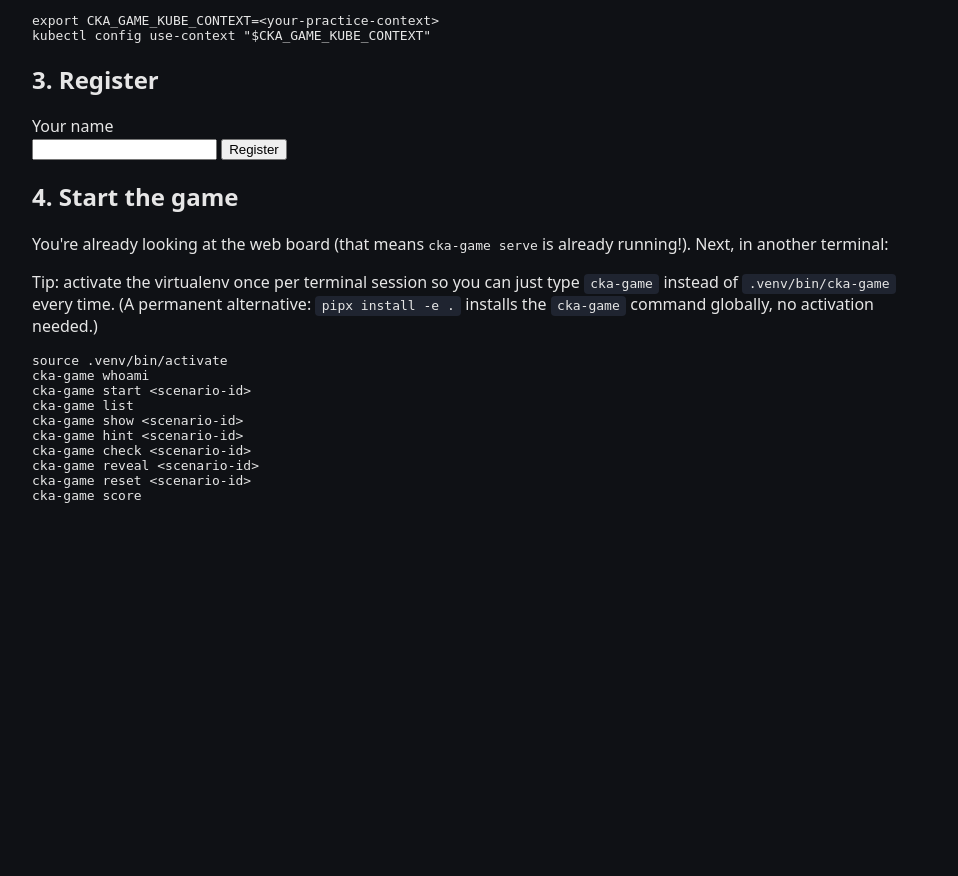
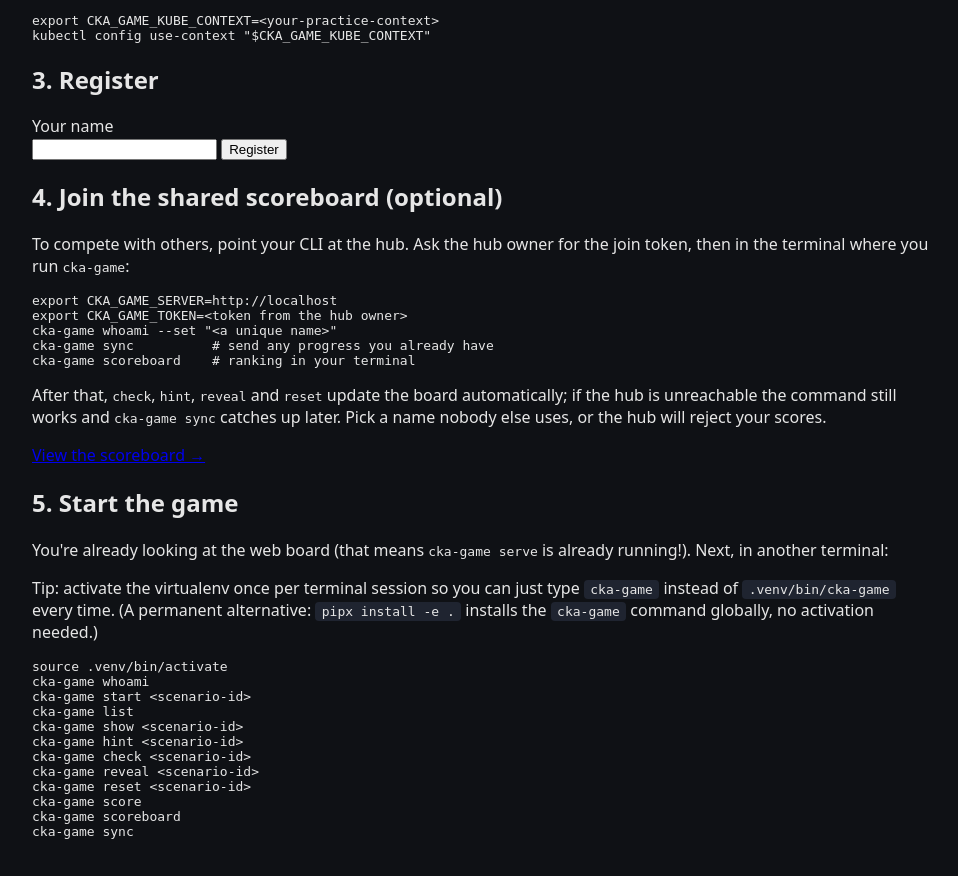
Before and after one commit to dualspx/k8s-training, a FastAPI app: page /getting-started in a window 1280 px wide. Shown: the part 383-1259 px from the top of the page, without its empty margins (158-1116 px from the left). Before the commit the page ends 886 px from the top, so only its background shows below. Run offline with FastAPI, Linux system fonts and the light colour scheme.

Commit message:
Add scoreboard join steps to the Getting Started page
Co-Authored-By: Claude Sonnet 5.5 <noreply@anthropic.com>

```diff
--- a/cka_game/web/templates/getting_started.html
+++ b/cka_game/web/templates/getting_started.html
@@ -26,7 +26,25 @@ kubectl config use-context "$CKA_GAME_KUBE_CONTEXT"</code></pre>
   <button type="submit">{{ "Update" if is_registered else "Register" }}</button>
 </form>
 
-<h2>4. Start the game</h2>
+<h2>4. Join the shared scoreboard (optional)</h2>
+<p>To compete with others, point your CLI at the hub. Ask the hub owner for the
+  join token, then in the terminal where you run <code>cka-game</code>:</p>
+<pre><code>export CKA_GAME_SERVER=<span id="hub-url">http://&lt;hub-ip&gt;:8000</span>
+export CKA_GAME_TOKEN=&lt;token from the hub owner&gt;
+cka-game whoami --set "&lt;a unique name&gt;"
+cka-game sync          # send any progress you already have
+cka-game scoreboard    # ranking in your terminal</code></pre>
+<p>After that, <code>check</code>, <code>hint</code>, <code>reveal</code> and
+  <code>reset</code> update the board automatically; if the hub is unreachable the
+  command still works and <code>cka-game sync</code> catches up later. Pick a name
+  nobody else uses, or the hub will reject your scores.</p>
+<p><a href="/scoreboard">View the scoreboard &rarr;</a></p>
+<script>
+  // This page is served by the hub, so its own address is the server URL.
+  document.getElementById("hub-url").textContent = window.location.origin;
+</script>
+
+<h2>5. Start the game</h2>
 <p>You're already looking at the web board (that means <code>cka-game serve</code> is
   already running!). Next, in another terminal:</p>
 <p class="cli-tip">Tip: activate the virtualenv once per terminal session so you can
@@ -43,5 +61,7 @@ cka-game check &lt;scenario-id&gt;
 cka-game reveal &lt;scenario-id&gt;
 cka-game reset &lt;scenario-id&gt;
 cka-game score
+cka-game scoreboard
+cka-game sync
 </code></pre>
 {% endblock %}
```
Also changed, not shown: tests/web/test_web_getting_started.py (+9 -0 lines).
